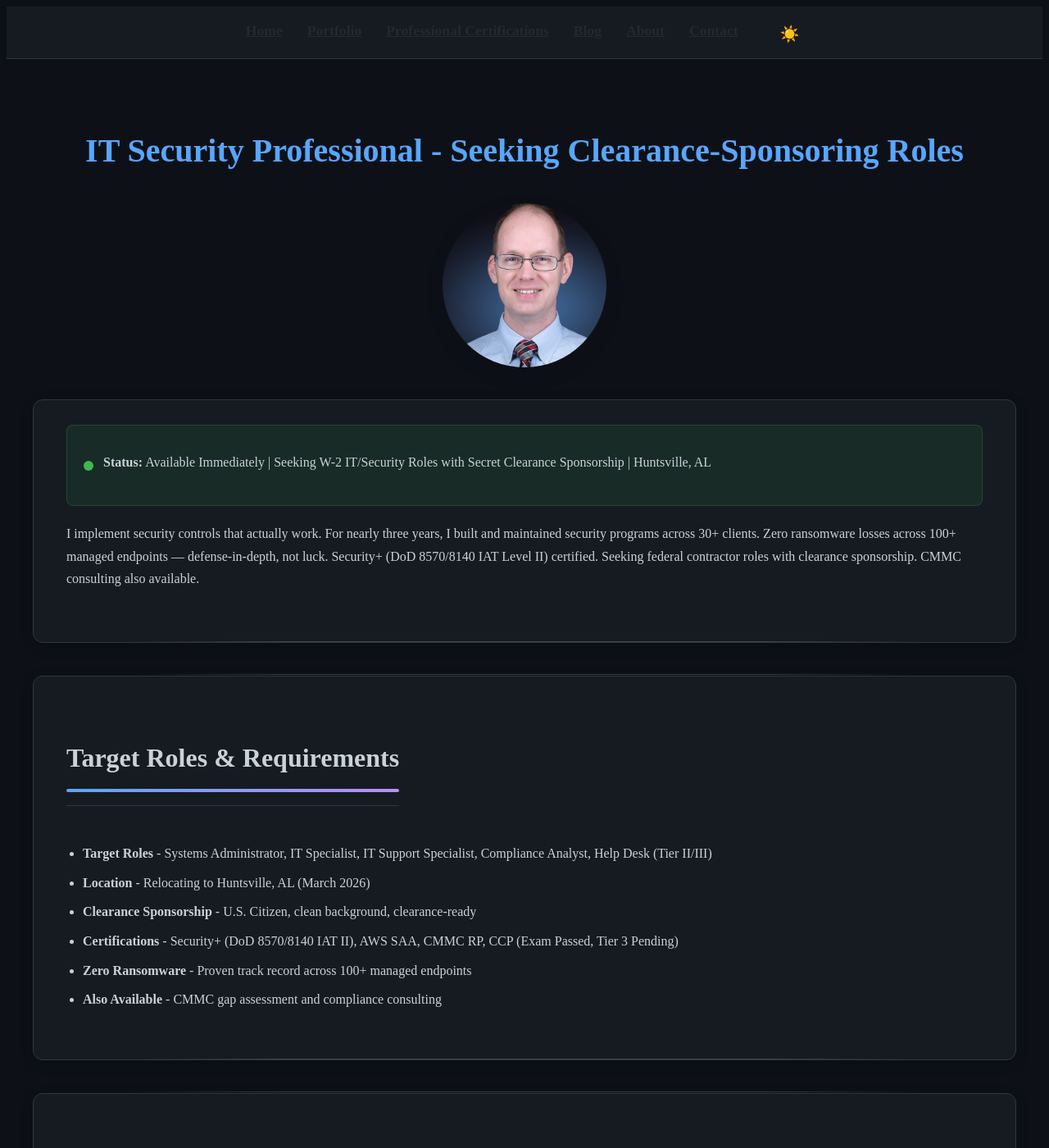
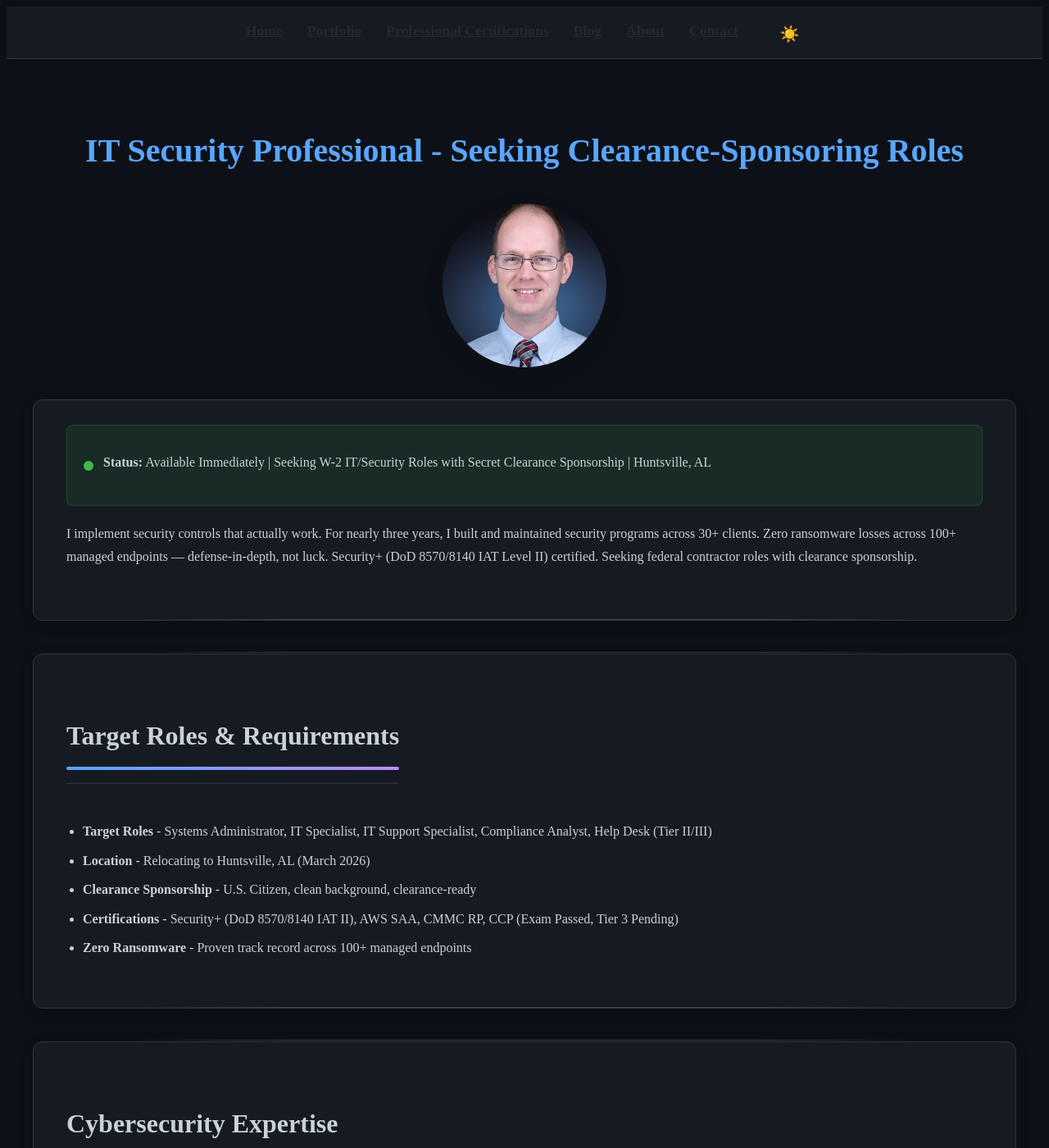
Before and after one commit to joshuamichaelhall/joshuamichaelhall.github.io, a Jekyll site: the page built from pages/contact.md, in a window 1280 px wide and 1400 px high. Shown: the whole window at 82% size. Built offline with Jekyll 4.4.1, drawn with Linux system fonts in a browser that asks for light colours; nearby versions of some CDN libraries; some of the changed text lies outside the part shown.

Commit message:
Update positioning: add Mojave Corp, remove consulting and freelancing language
- Add Mojave Corp contract to experience highlights on about page
- Remove $160K revenue reference from about page
- Remove all CMMC consulting availability language across site
- Remove CMMC Consulting Available from site description in config
- Remove Secondary consulting line from home page
- Remove consulting references from contact page and form options
- Remove consulting availability from portfolio intro
- Remove developer website pitch from footer

Co-Authored-By: Claude Opus 4.6 <noreply@anthropic.com>

```diff
--- a/_config.yml
+++ b/_config.yml
@@ -5,7 +5,7 @@ description: >-
   IT Security Professional | Security+ (DoD 8570/8140 IAT II) | AWS SAA |
   CMMC RP/CCP (Exam Passed, Tier 3 Pending) | Clearance-Ready |
   Seeking Federal Contractor Roles in Huntsville, AL |
-  Zero Ransomware Losses | CMMC Consulting Available
+  Zero Ransomware Losses
 baseurl: "" # the subpath of your site, e.g. /blog
 url: "https://joshuamichaelhall.com"
 github_username: JoshuaMichaelHall
--- a/_includes/footer.html
+++ b/_includes/footer.html
@@ -49,10 +49,6 @@
     </div>
     <div class="footer-bottom">
       <p>&copy; {{ 'now' | date: "%Y" }} {{ site.title }}. All rights reserved.</p>
-      <div class="web-dev-callout">
-        <img src="/assets/images/headshot.jpg" alt="Joshua Hall" class="footer-headshot">
-        <p>I designed and built this site with Jekyll. Need a professional developer website?<br><a href="/contact">Contact me</a> to discuss your project!</p>
-      </div>
     </div>
   </div>
 </footer>
--- a/_layouts/home.html
+++ b/_layouts/home.html
@@ -32,7 +32,7 @@ layout: default
       </div>
       <div class="tech-focus-item">
         <h3>Target Opportunities</h3>
-        <p><strong>Primary:</strong> Systems Administrator, IT Specialist, Compliance Analyst, Help Desk (Tier II/III) — any IT/security role with Secret clearance sponsorship in Huntsville, AL.<br><strong>Secondary:</strong> CMMC consulting also available.<br>U.S. Citizen, clean background, available immediately.</p>
+        <p><strong>Primary:</strong> Systems Administrator, IT Specialist, Compliance Analyst, Help Desk (Tier II/III) — any IT/security role with Secret clearance sponsorship in Huntsville, AL.<br>U.S. Citizen, clean background, available immediately.</p>
       </div>
     </div>
   </div>
--- a/pages/contact.md
+++ b/pages/contact.md
@@ -18,7 +18,7 @@ permalink: /contact/
     <p><strong>Status:</strong> Available Immediately | Seeking W-2 IT/Security Roles with Secret Clearance Sponsorship | Huntsville, AL</p>
   </div>
 
-  <p>I implement security controls that actually work. For nearly three years, I built and maintained security programs across 30+ clients. Zero ransomware losses across 100+ managed endpoints — defense-in-depth, not luck. Security+ (DoD 8570/8140 IAT Level II) certified. Seeking federal contractor roles with clearance sponsorship. CMMC consulting also available.</p>
+  <p>I implement security controls that actually work. For nearly three years, I built and maintained security programs across 30+ clients. Zero ransomware losses across 100+ managed endpoints — defense-in-depth, not luck. Security+ (DoD 8570/8140 IAT Level II) certified. Seeking federal contractor roles with clearance sponsorship.</p>
 </div>
 
 <div class="content-section with-divider">
@@ -30,7 +30,6 @@ permalink: /contact/
     <li><strong>Clearance Sponsorship</strong> - U.S. Citizen, clean background, clearance-ready</li>
     <li><strong>Certifications</strong> - Security+ (DoD 8570/8140 IAT II), AWS SAA, CMMC RP, CCP (Exam Passed, Tier 3 Pending)</li>
     <li><strong>Zero Ransomware</strong> - Proven track record across 100+ managed endpoints</li>
-    <li><strong>Also Available</strong> - CMMC gap assessment and compliance consulting</li>
   </ul>
 </div>
 
@@ -110,7 +109,7 @@ permalink: /contact/
       </div>
     </div>
 
-    <p class="services-cta">Interested in discussing defense contractor cybersecurity opportunities or CMMC consulting? <a href="#contact-form">Contact me</a>.</p>
+    <p class="services-cta">Interested in discussing defense contractor cybersecurity opportunities? <a href="#contact-form">Contact me</a>.</p>
   </div>
 </div>
 
@@ -158,7 +157,6 @@ permalink: /contact/
           <optgroup label="Employment Opportunities">
             <option value="Clearance-Sponsoring IT/Cyber Role">Clearance-Sponsoring IT/Cyber Role</option>
             <option value="Defense Contractor Role">Defense Contractor Role</option>
-            <option value="CMMC Consulting Inquiry">CMMC Consulting Inquiry</option>
           </optgroup>
           <optgroup label="Cybersecurity Expertise">
             <option value="CMMC Compliance">CMMC Compliance</option>
```
Also changed, not shown: pages/about.md (+6 -2 lines), pages/portfolio.md (+1 -1 lines).
